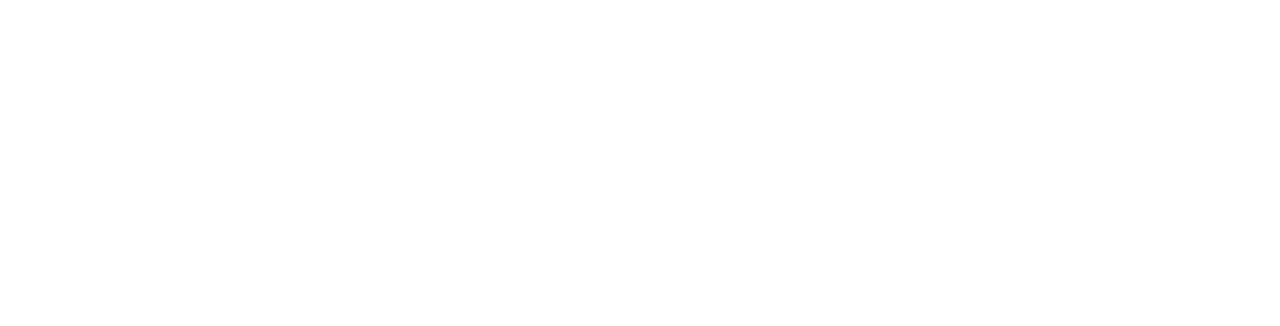
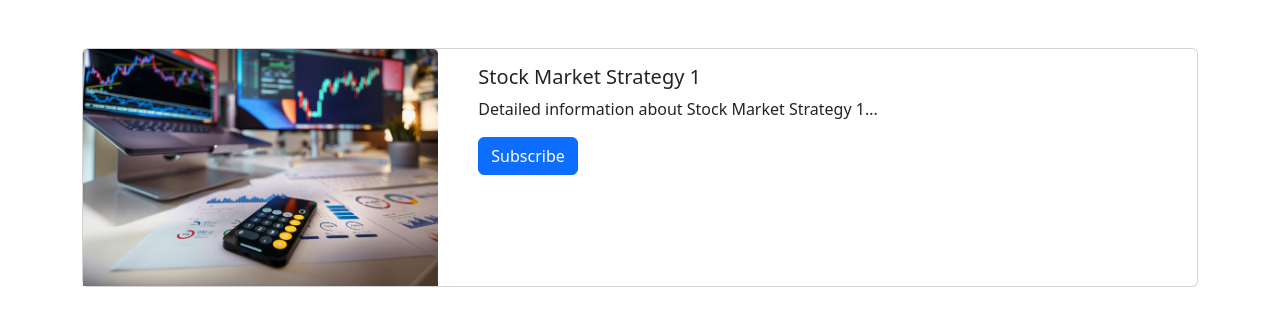
Before and after one commit to alekseipot/invest-signals, a React (Create React App) app in the folder frontend/: page /strategy/1 in a window 1280 px wide. Before the commit this address had no page. Shown: the top 326 px of the page. Built offline with nearby package versions, Linux system fonts and the light colour scheme.

Commit message:
add details page

```diff
--- a/frontend/src/App.js
+++ b/frontend/src/App.js
@@ -1,20 +1,20 @@
 import React from 'react';
 import './App.css';
-import Home from './pages/Home';
 import { BrowserRouter as Router, Route, Routes } from 'react-router-dom';
-import StrategiesList from './pages/StrategiesList';
-import Search from "./pages/Search";
+import HomePage from './pages/Home';
+import SearchPage from './pages/Search';
+import StrategyDetails from './pages/StrategyDetails';
 
 const App = () => {
     return (
         <Router>
             <Routes>
-                <Route exact path="/" element={<Home/>}/>
-                <Route path='/search' exact={true} element={<Search/>}/>
-                <Route path='/strategies' exact={true} element={<StrategiesList/>}/>
+                <Route path="/" element={<HomePage />} />
+                <Route path="/search" element={<SearchPage />} />
+                <Route path="/strategy/:id" element={<StrategyDetails />} /> {/* Using element prop */}
             </Routes>
         </Router>
-    )
-}
+    );
+};
 
 export default App;
--- a/frontend/src/components/SearchResultCard.js
+++ b/frontend/src/components/SearchResultCard.js
@@ -1,16 +1,17 @@
 import React from 'react';
 import {Card, Button, Row, Col} from 'react-bootstrap';
+import {Link} from "react-router-dom";
 
-const SearchResultCard = ({ image, name, description }) => {
+const SearchResultCard = ({id, image, name, description}) => {
     return (
-        <Card className="mb-4" style={{ width: '100%' }}>
+        <Card className="mb-4" style={{width: '100%'}}>
             <Row noGutters>
                 {/* Left Column for the Image */}
                 <Col md={4}>
                     <Card.Img
                         src={image}
                         alt={name}
-                        style={{ height: '100%', objectFit: 'cover' }}
+                        style={{height: '100%', objectFit: 'cover'}}
                     />
                 </Col>
 
@@ -19,7 +20,9 @@ const SearchResultCard = ({ image, name, description }) => {
                     <Card.Body>
                         <Card.Title>{name}</Card.Title>
                         <Card.Text>{description}</Card.Text>
-                        <Button variant="primary">View Details</Button>
+                        <Link to={`/strategy/${id}`}>
+                            <Button variant="primary">View Details</Button>
+                        </Link>
                     </Card.Body>
                 </Col>
             </Row>
--- a/frontend/src/pages/Search.js
+++ b/frontend/src/pages/Search.js
@@ -88,6 +88,7 @@ const SearchPage = () => {
                 {results.map(result => (
                     <Col md={12} key={result.id}>
                         <SearchResultCard
+                            id={result.id}
                             image={result.image}
                             name={result.name}
                             description={result.description}
--- /dev/null
+++ b/frontend/src/pages/StrategyDetails.js
@@ -0,0 +1,64 @@
+// src/components/StrategyDetails.js
+
+import React from 'react';
+import { useParams } from 'react-router-dom';
+import { Container, Card, Row, Col, Button } from 'react-bootstrap';
+
+// Sample mock data for demonstration
+const mockResults = [
+    {
+        id: 1,
+        name: 'Stock Market Strategy 1',
+        description: 'Best strategy for high-return stock investments.',
+        image: '/images/stock_market_strategies.jpg',
+        details: 'Detailed information about Stock Market Strategy 1...',
+    },
+    {
+        id: 2,
+        name: 'Real Estate Strategy 1',
+        description: 'Maximize long-term returns with real estate investments.',
+        image: '/images/real_estate_strategies.jpg',
+        details: 'Detailed information about Real Estate Strategy 1...',
+    },
+    {
+        id: 3,
+        name: 'Cryptocurrency Strategy 1',
+        description: 'Gain insights into the volatile crypto market with this strategy.',
+        image: '/images/cryptocurrency_strategies.jpg',
+        details: 'Detailed information about Cryptocurrency Strategy 1...',
+    },
+    // Add more mock strategies here
+];
+
+const StrategyDetails = () => {
+    const { id } = useParams(); // Get the ID from the URL
+    const strategy = mockResults.find((item) => item.id === parseInt(id)); // Find the strategy by ID
+
+    if (!strategy) {
+        return <div>Strategy not found!</div>;
+    }
+
+    return (
+        <Container className="mt-5">
+            <Card>
+                <Row noGutters>
+                    {/* Left Column for the Image */}
+                    <Col md={4}>
+                        <Card.Img variant="top" src={strategy.image} style={{ height: '100%', objectFit: 'cover' }} />
+                    </Col>
+
+                    {/* Right Column for Text Details */}
+                    <Col md={8}>
+                        <Card.Body>
+                            <Card.Title>{strategy.name}</Card.Title>
+                            <Card.Text>{strategy.details}</Card.Text>
+                            <Button variant="primary">Subscribe</Button>
+                        </Card.Body>
+                    </Col>
+                </Row>
+            </Card>
+        </Container>
+    );
+};
+
+export default StrategyDetails;
```
